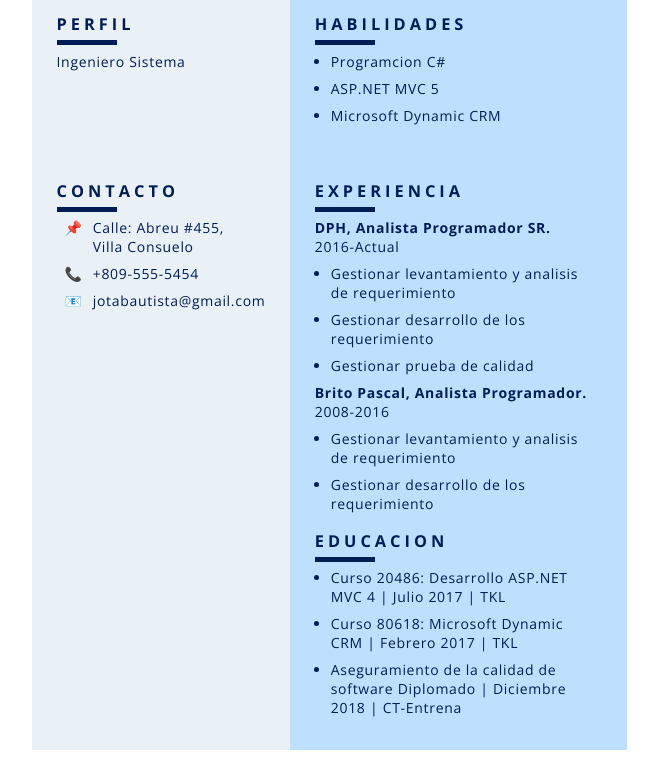
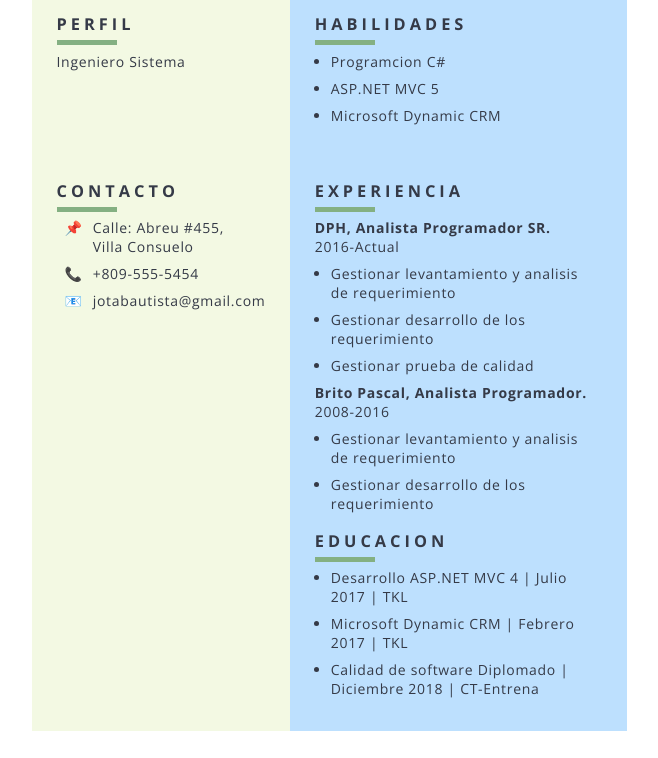
Before and after one commit to jotabautista/Javascript2022T, a website: page ejercicio_cv/cv.html in a window 1280 px wide. Shown: the part 194-952 px from the top of the page, without its empty margins (311-969 px from the left). Drawn offline with nearby package versions, Linux system fonts and the light colour scheme; files that its build step writes are made by us from their sources; files whose address does not match are found by name.

Commit message:
cambio color

```diff
--- a/ejercicio_cv/assets/css/style.css
+++ b/ejercicio_cv/assets/css/style.css
@@ -2,7 +2,7 @@
 
 body {
     font-family: 'Open Sans', sans-serif;
-    color: #001C55;
+    color: #353A47;
     font-size: 14px;
     letter-spacing: 0.7px;
 }
@@ -39,7 +39,7 @@ h3::before {
     width: 60px;
     height: 5px;
     display: block;
-    background-color: #001C55;
+    background-color: #84B082;
     position: absolute;
     bottom: -10px;
 }
@@ -57,7 +57,7 @@ article {
     min-height: 842px;
 
     margin: 0 auto;
-    background-color: #E9F1F7;
+    background-color: #F3F9E3;
     /*outline: rgb(90, 88, 88)  double  5px;*/
 }
 
--- a/ejercicio_cv/cv.html
+++ b/ejercicio_cv/cv.html
@@ -79,9 +79,9 @@
             <article>
                 <h3>Educacion</h3>
                 <ul>
-                    <li>Curso 20486: Desarrollo ASP.NET MVC 4 | Julio 2017 | TKL</li>
-                    <li>Curso 80618: Microsoft Dynamic CRM | Febrero 2017 | TKL</li>
-                    <li>Aseguramiento de la calidad de software Diplomado | Diciembre 2018 | CT-Entrena</li>
+                    <li>Desarrollo ASP.NET MVC 4 | Julio 2017 | TKL</li>
+                    <li>Microsoft Dynamic CRM | Febrero 2017 | TKL</li>
+                    <li>Calidad de software Diplomado | Diciembre 2018 | CT-Entrena</li>
                 </ul>
             </article>
         </section>
```
